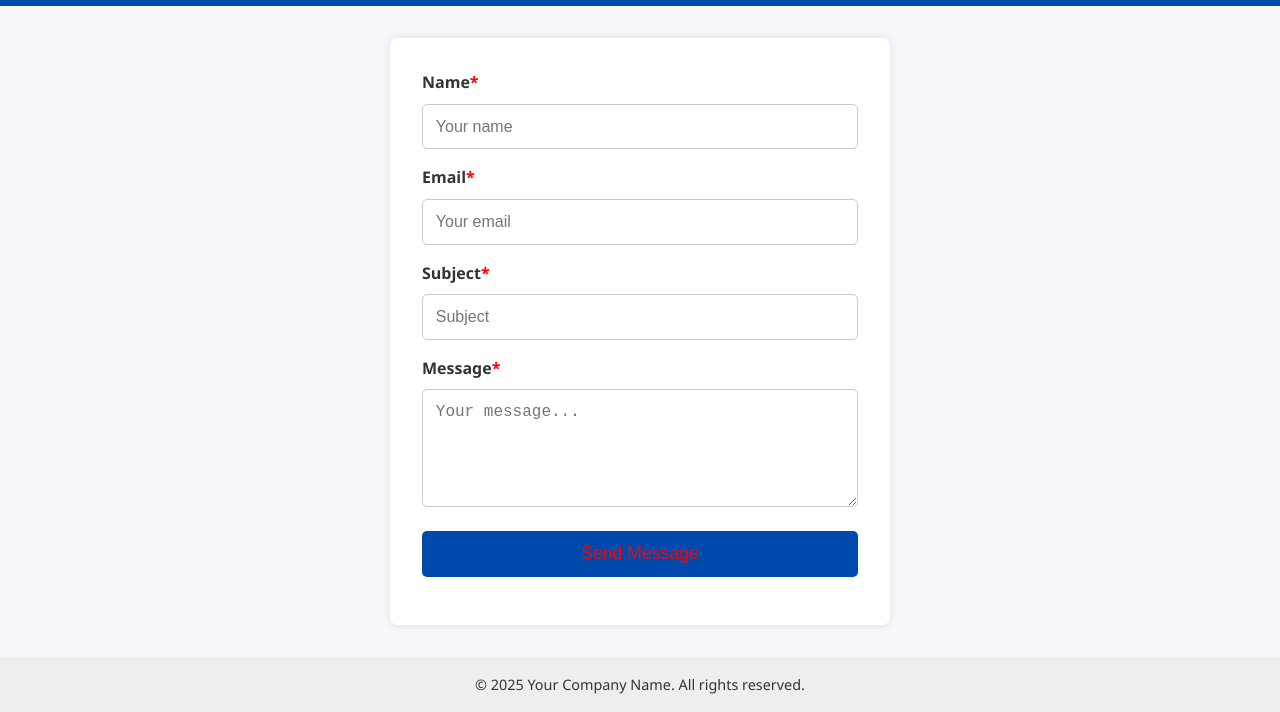
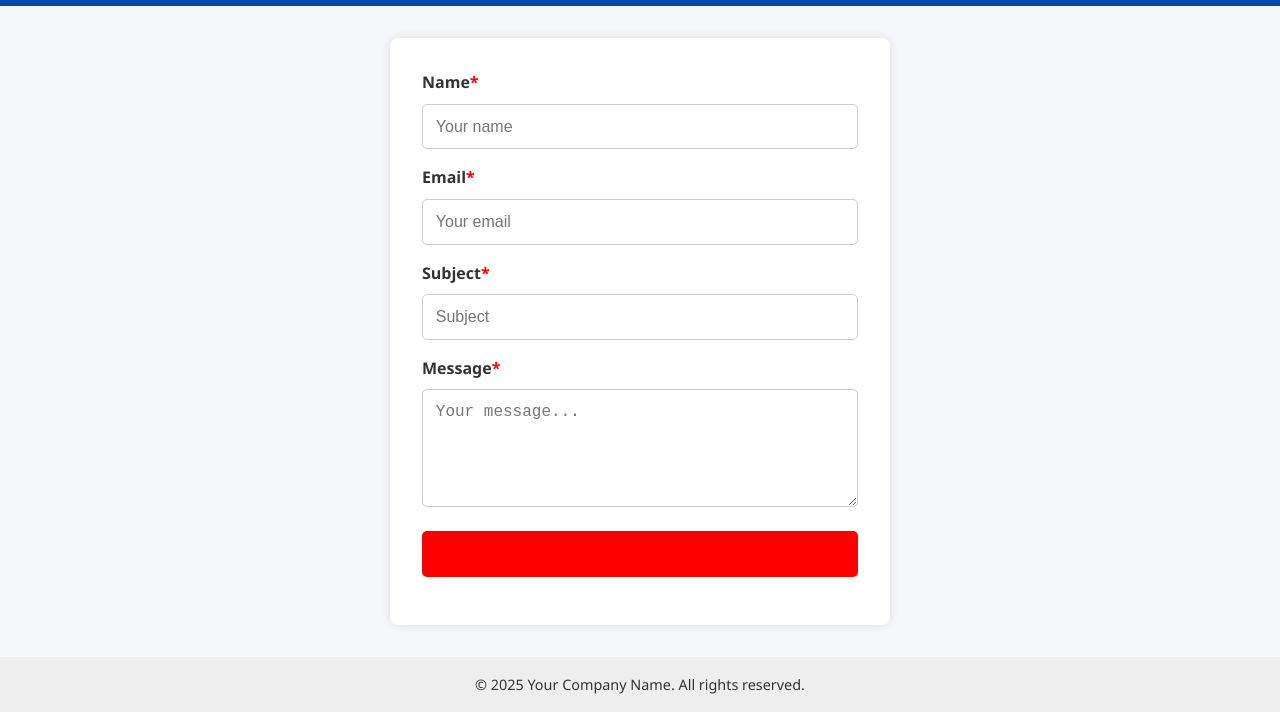
Before and after one commit to ostererik/contactform, a plain HTML site: page index.html in a window 1280 px wide. Shown: the part 93-805 px from the top of the page. Drawn offline with Linux system fonts and the light colour scheme.

Commit message:
Update style.css

```diff
--- a/style.css
+++ b/style.css
@@ -77,7 +77,7 @@ button {
   display: inline-block;
   width: 100%;
   padding: 0.8rem;
-  background-color: #004aad;
+  background-color: #ff0000;
   color: #ff0000;
   border: none;
   border-radius: 5px;
```
